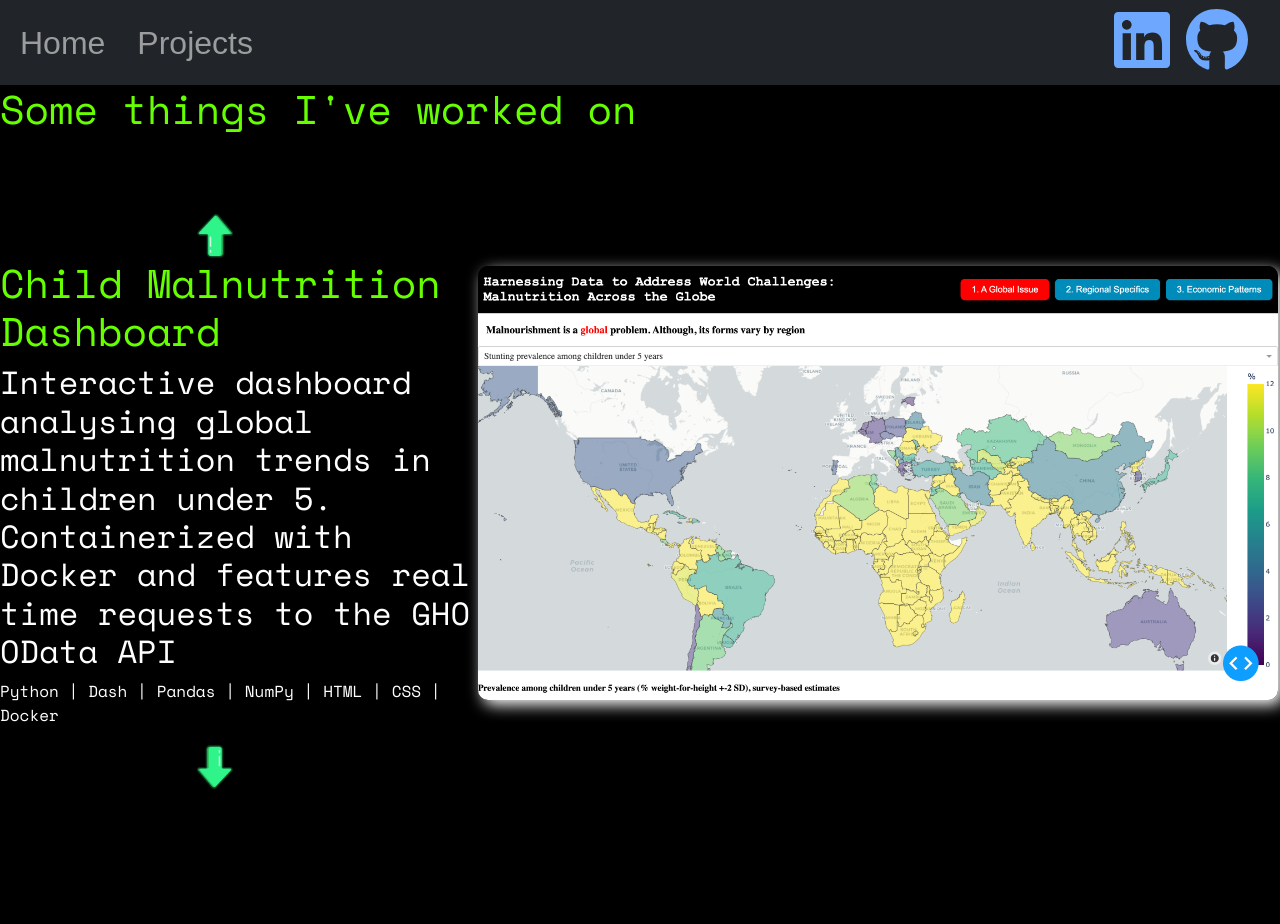
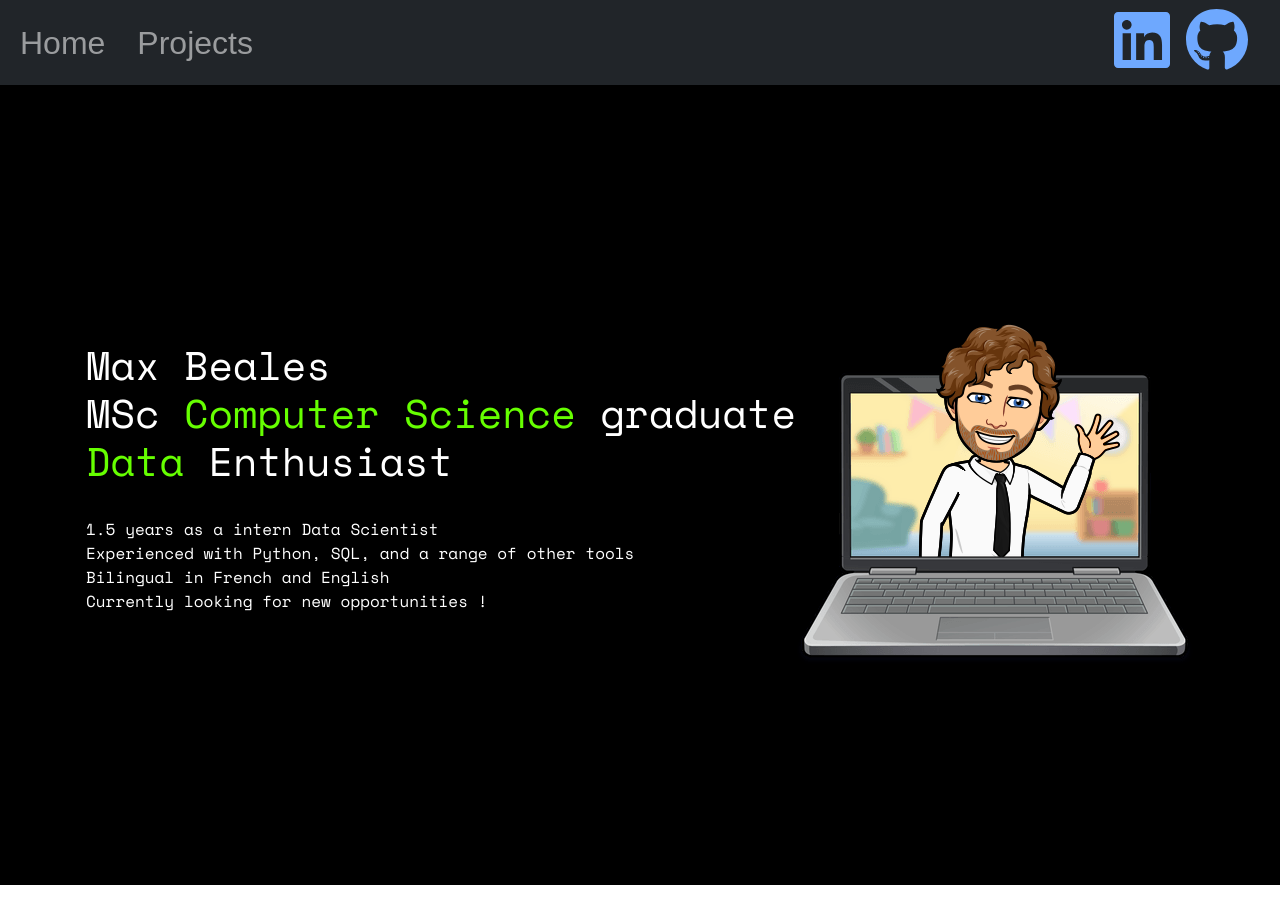
Before and after one commit to Beatles-without-tea/portfolio2, a React (Create React App) app in the folder portfolio-frontend/: page / in a window 1280 px wide. Shown: the top 924 px of the page. After the commit the page ends 885 px from the top, so only its background shows below. Built offline with nearby package versions, Linux system fonts and the light colour scheme.

Commit message:
update router

```diff
--- a/portfolio-frontend/src/App.js
+++ b/portfolio-frontend/src/App.js
@@ -1,7 +1,9 @@
 // src/App.js
 import React from 'react';
 import 'bootstrap/dist/css/bootstrap.min.css';
-import { HashRouter as Router, Route, Routes } from "react-router-dom";
+// import { HashRouter as Router, Route, Routes } from "react-router-dom";
+import { BrowserRouter as Router, Route, Routes } from 'react-router-dom';
+
 import './NavbarStyles.css';
 // import Navigation from './components/Navigation';
 import Home from './components/Home';
@@ -13,21 +15,20 @@ import './index.css';
 
 
 
+const isDevelopment = process.env.NODE_ENV === 'development';
+
 {/* */}
 
 function App() {
   return (
-    <Router>
+      <Router basename={isDevelopment ? "/" : "/portfolio2"}>
         <div className="App">
             <CustomNavigationBar />
 
             <Routes>
+                <Route path="/" element={<Home />} />
                 <Route path="/home" element={<Home />} />
-          {/* <Route path="/about" element={<AboutMe />} /> */}
                 <Route path="/projects" element={<Projects />} />
-          <Route path="/" element={<Projects />} />
-
-          {/* <Route path="/contact" element={<Contact />} */}
             </Routes>
         </div>
     </Router>
```
Lines whose indentation alone changed are shown as unchanged.
